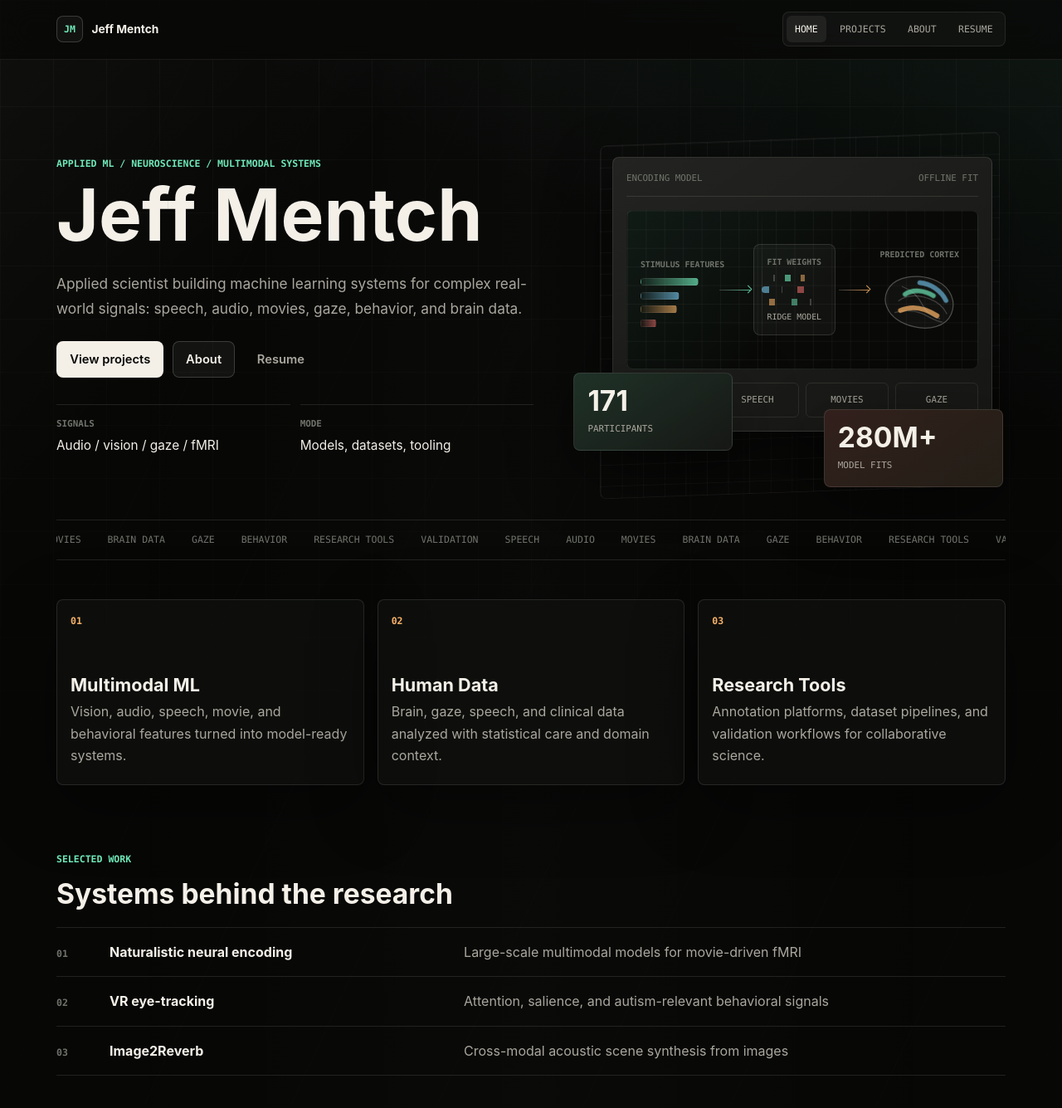
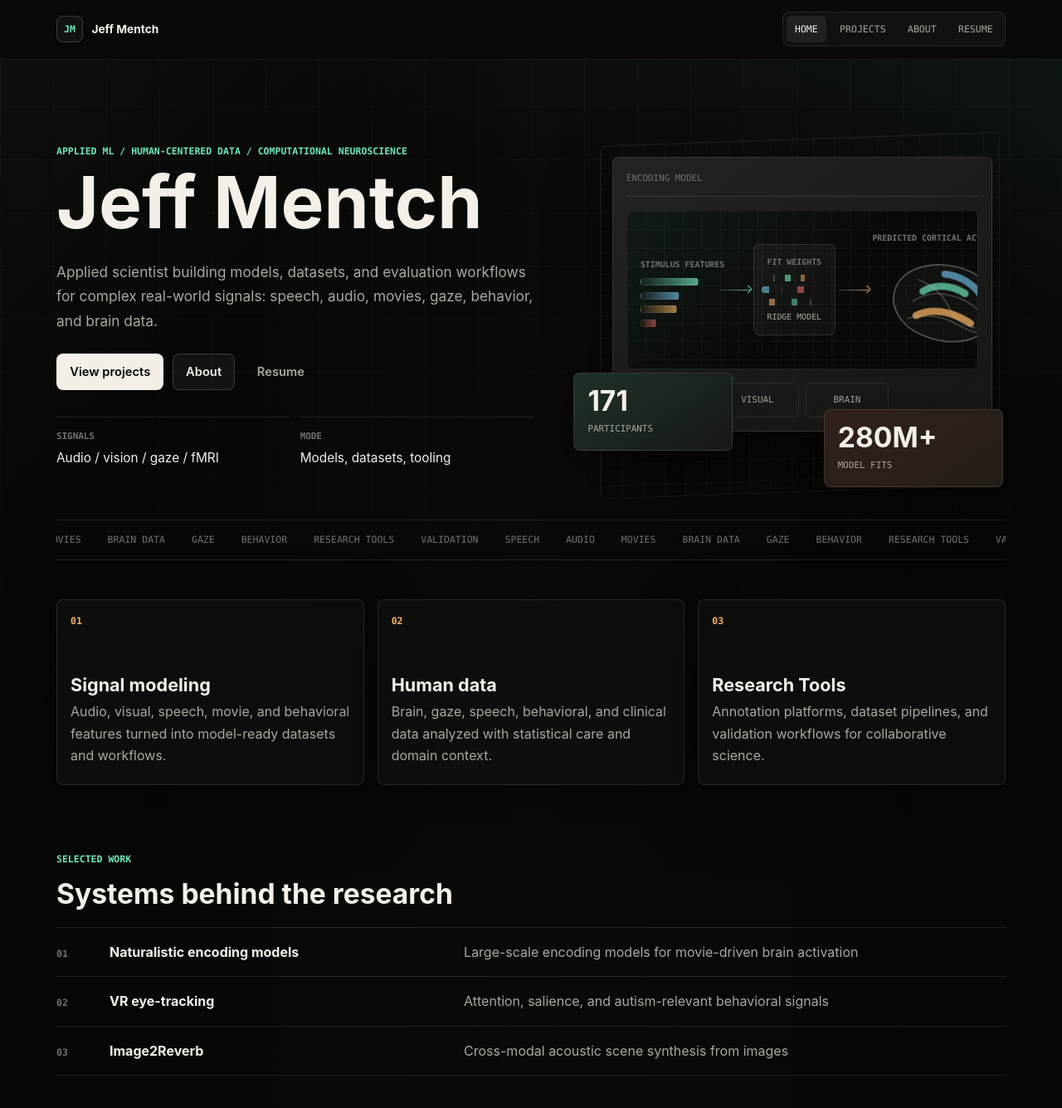
Before and after one commit to jsmentch/jsmentch.github.io, a Jekyll site: the page built from index.md, in a window 1280 px wide and 1400 px high. Shown: the top 1335 px of the window at 83% size. Built offline with Jekyll 4.4.1, drawn with Linux system fonts in a browser that asks for light colours.

Commit message:
feat(home): refine hero copy, capability cards, and encoding graphic
Update eyebrow, tagline, signal cards, featured work labels, and
encoding diagram readout text without changing homepage layout.

```diff
--- a/_config.yml
+++ b/_config.yml
@@ -5,7 +5,7 @@
 title: Jeff Mentch
 email: jsmentch@mit.edu
 description: >-
-  Applied scientist building machine learning systems for complex real-world signals: speech, audio, movies, gaze, behavior, and brain data.
+  Applied scientist building models, datasets, and evaluation workflows for complex real-world signals: speech, audio, movies, gaze, behavior, and brain data.
 
 ##### for local testing ######
 # baseurl: ""
--- a/_layouts/home.html
+++ b/_layouts/home.html
@@ -6,7 +6,7 @@ layout: default
   <div class="wrap">
     <section class="hero motion-hero" aria-labelledby="hero-title">
       <div class="hero-copy">
-        <p class="eyebrow">Applied ML / Neuroscience / Multimodal systems</p>
+        <p class="eyebrow">Applied ML / Human-centered data / Computational neuroscience</p>
         <h1 id="hero-title">Jeff Mentch</h1>
         <p class="tagline">{{ site.description }}</p>
         <div class="hero-actions">
@@ -30,7 +30,6 @@ layout: default
         <div class="instrument-card instrument-card-main">
           <div class="instrument-topline">
             <span>encoding model</span>
-            <span>offline fit</span>
           </div>
           <div class="encoding-diagram">
             <div class="feature-stack">
@@ -50,7 +49,7 @@ layout: default
             </div>
             <span class="pipeline-link pipeline-link-b"></span>
             <div class="cortex-output">
-              <span class="diagram-label">predicted cortex</span>
+              <span class="diagram-label">predicted cortical activation</span>
               <svg class="cortex-map" viewBox="0 0 180 128" role="presentation" focusable="false">
                 <path class="cortex-outline" d="M29 79 C19 57 30 33 55 24 C76 16 103 18 124 28 C151 41 161 68 151 91 C141 115 109 122 80 115 C56 109 38 99 29 79 Z"></path>
                 <path class="cortex-fold" d="M50 66 C68 53 89 54 110 62 C126 68 137 79 143 91"></path>
@@ -63,10 +62,9 @@ layout: default
             </div>
           </div>
           <div class="instrument-readout">
-            <span>fMRI</span>
-            <span>speech</span>
-            <span>movies</span>
-            <span>gaze</span>
+            <span>audio</span>
+            <span>visual</span>
+            <span>brain</span>
           </div>
         </div>
         <div class="instrument-card instrument-card-small">
@@ -104,13 +102,13 @@ layout: default
     <section class="signal-grid motion-reveal-stagger" aria-label="Selected work areas">
       <article class="signal-card">
         <span class="signal-kicker">01</span>
-        <h2>Multimodal ML</h2>
-        <p>Vision, audio, speech, movie, and behavioral features turned into model-ready systems.</p>
+        <h2>Signal modeling</h2>
+        <p>Audio, visual, speech, movie, and behavioral features turned into model-ready datasets and workflows.</p>
       </article>
       <article class="signal-card">
         <span class="signal-kicker">02</span>
-        <h2>Human Data</h2>
-        <p>Brain, gaze, speech, and clinical data analyzed with statistical care and domain context.</p>
+        <h2>Human data</h2>
+        <p>Brain, gaze, speech, behavioral, and clinical data analyzed with statistical care and domain context.</p>
       </article>
       <article class="signal-card">
         <span class="signal-kicker">03</span>
@@ -127,8 +125,8 @@ layout: default
       <div class="work-list motion-reveal-stagger">
         <a class="work-row" href="{{ '/projects/naturalistic-encoding/' | relative_url }}">
           <strong>01</strong>
-          <span>Naturalistic neural encoding</span>
-          <em>Large-scale multimodal models for movie-driven fMRI</em>
+          <span>Naturalistic encoding models</span>
+          <em>Large-scale encoding models for movie-driven brain activation</em>
         </a>
         <a class="work-row" href="{{ '/projects/naturalistic-gaze-salience/' | relative_url }}">
           <strong>02</strong>
```
